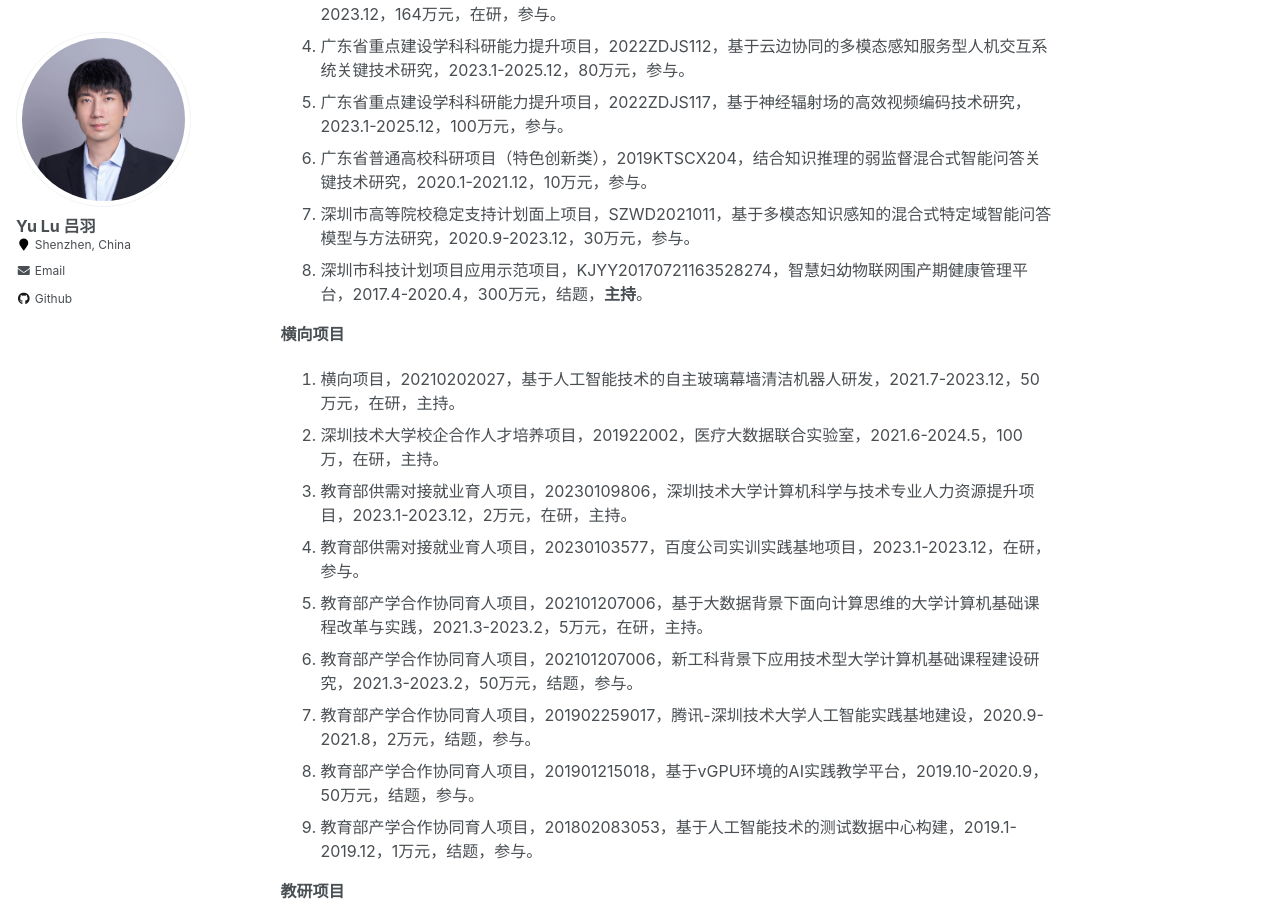
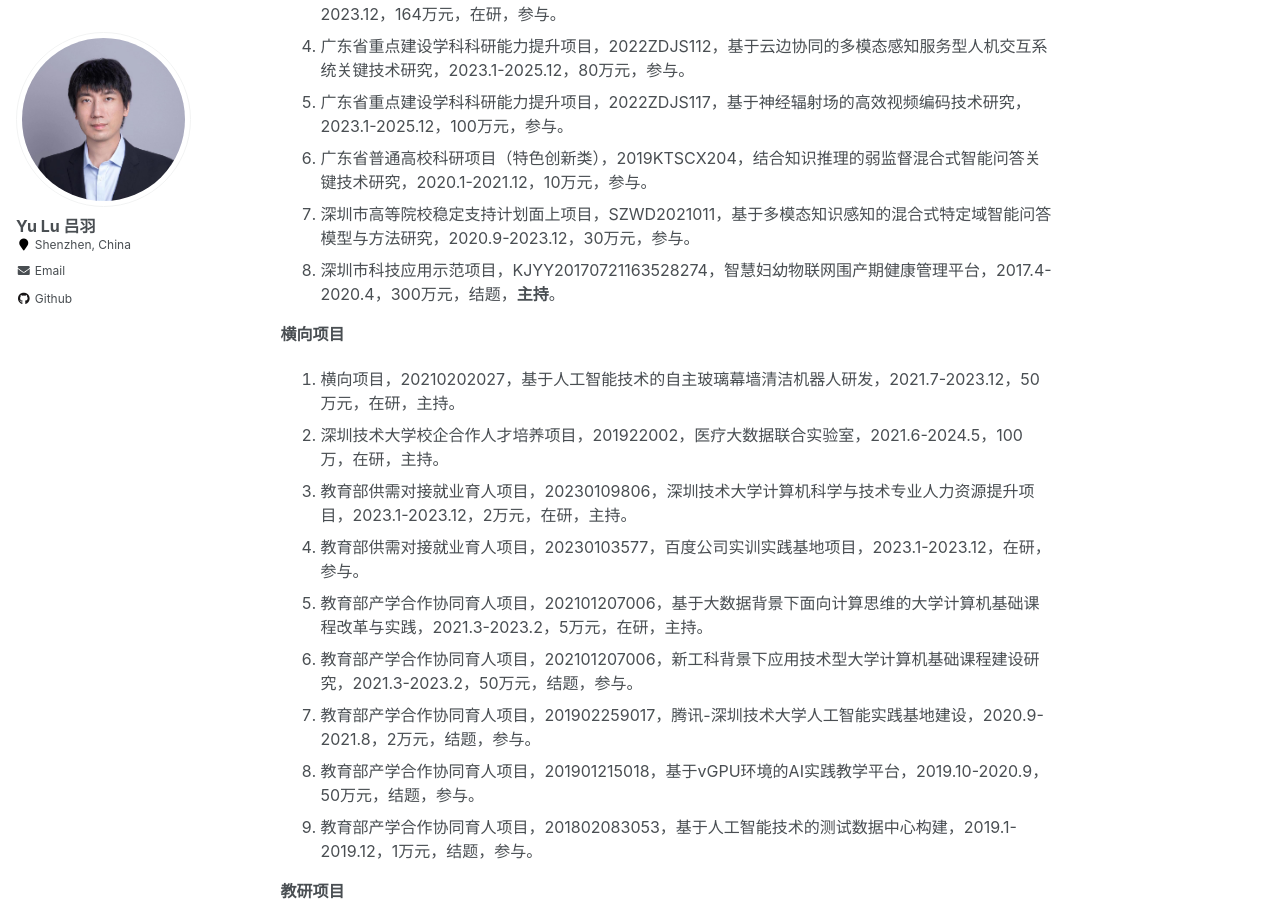
Before and after one commit to YukariUmezawa/lvyu.github.io, a Jekyll site: the page built from _pages/about.md, in a window 1280 px wide and 900 px high, scrolled down 1419 px. Built offline with Jekyll 4.4.1, drawn with Linux system fonts in a browser that asks for light colours.

Commit message:
Update about.md

```diff
--- a/_pages/about.md
+++ b/_pages/about.md
@@ -56,7 +56,7 @@ News
 5. 广东省重点建设学科科研能力提升项目，2022ZDJS117，基于神经辐射场的高效视频编码技术研究，2023.1-2025.12，100万元，参与。
 6. 广东省普通高校科研项目（特色创新类），2019KTSCX204，结合知识推理的弱监督混合式智能问答关键技术研究，2020.1-2021.12，10万元，参与。
 7. 深圳市高等院校稳定支持计划面上项目，SZWD2021011，基于多模态知识感知的混合式特定域智能问答模型与方法研究，2020.9-2023.12，30万元，参与。
-8. 深圳市科技计划项目应用示范项目，KJYY20170721163528274，智慧妇幼物联网围产期健康管理平台，2017.4-2020.4，300万元，结题，**主持**。
+8. 深圳市科技应用示范项目，KJYY20170721163528274，智慧妇幼物联网围产期健康管理平台，2017.4-2020.4，300万元，结题，**主持**。
 
 ***横向项目***
 
```
